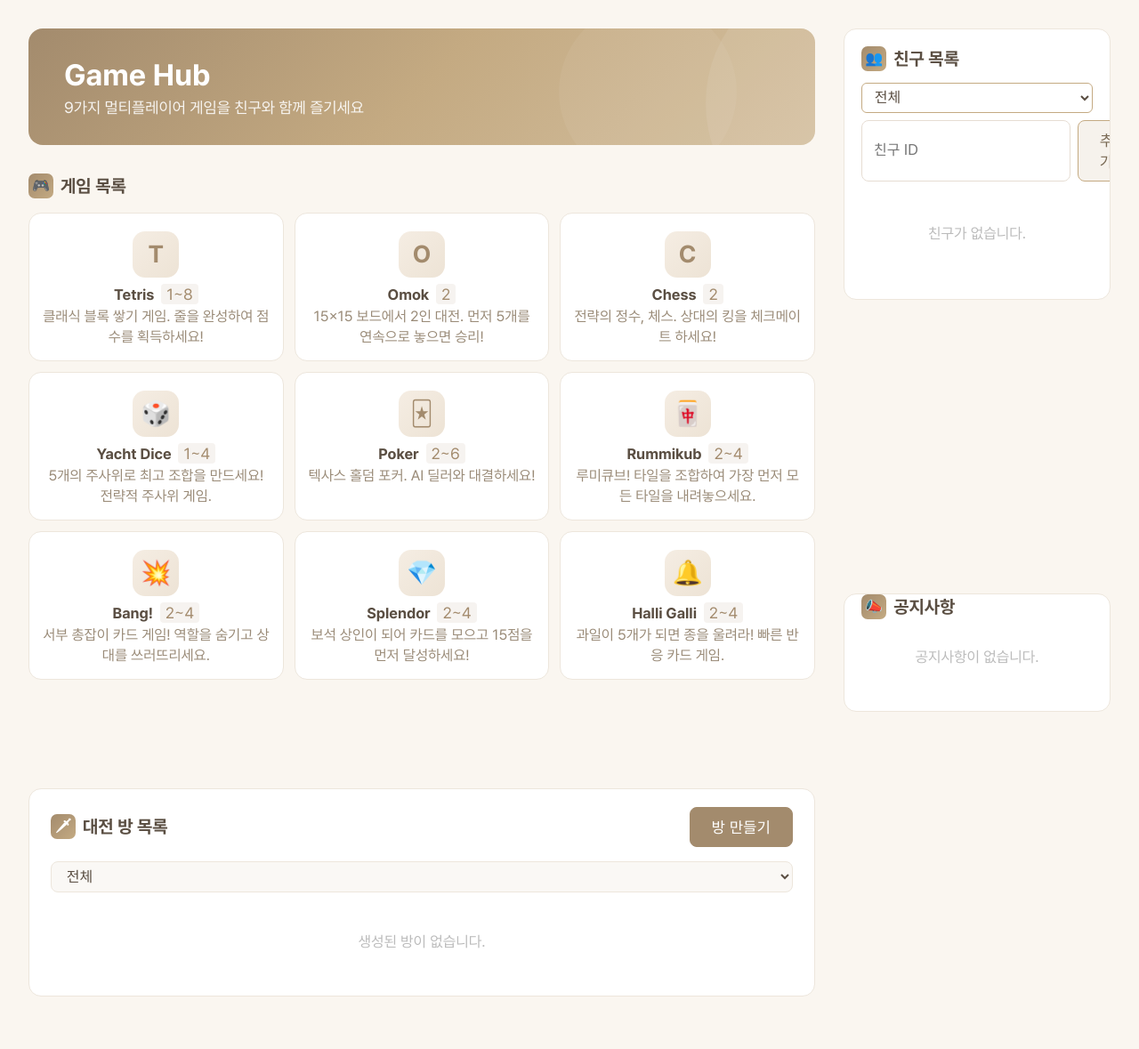
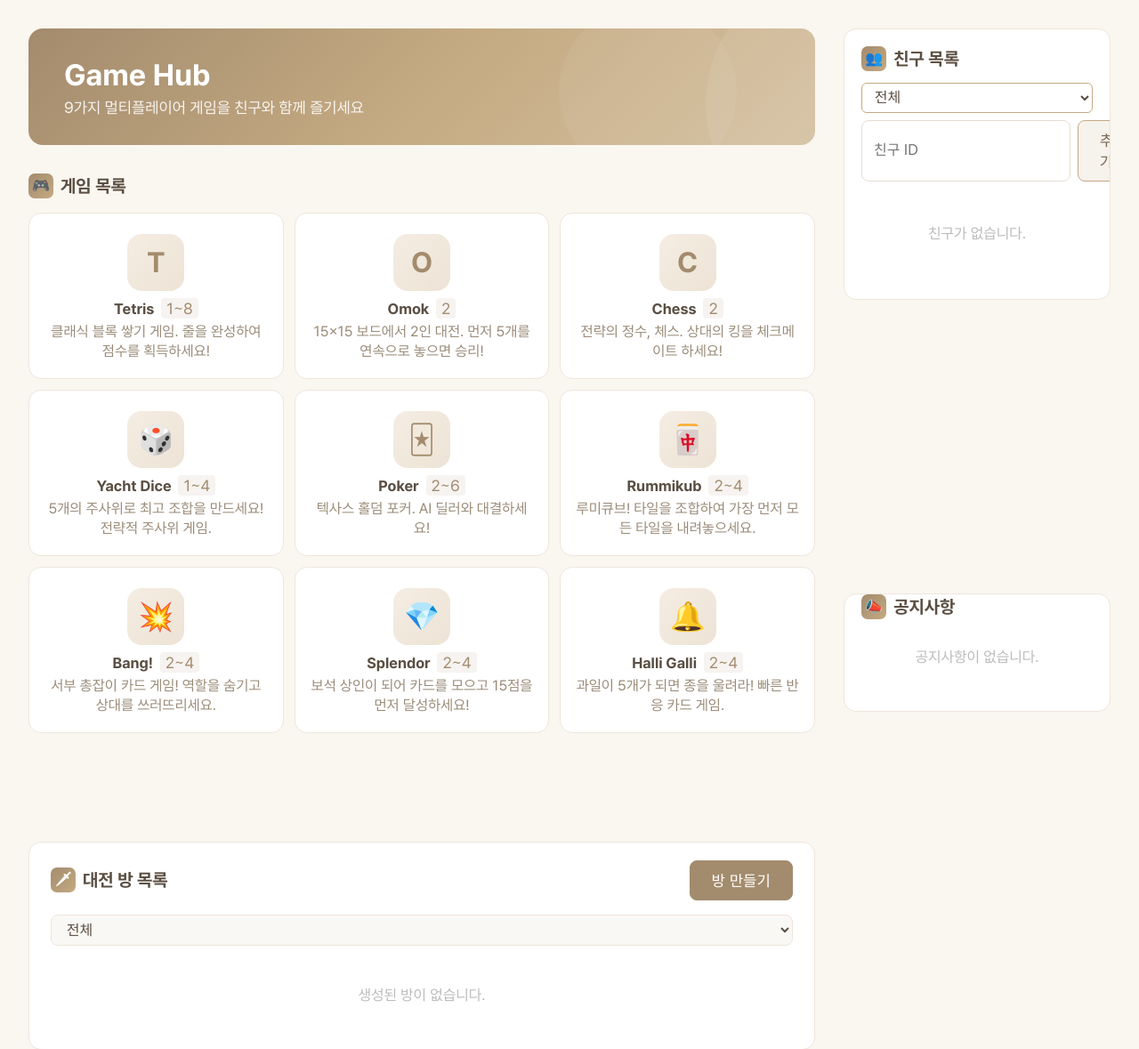
Before and after one commit to mini-game-water/web-resource, a Flask app: page / in a window 1280 px wide. Shown: the part 66-1245 px from the top of the page at 89% size. Run offline with Flask 3, Linux system fonts and the light colour scheme; the visitor is signed in with stand-in values (Sample User, id 1); data that the repository does not hold is empty; some libraries are stand-ins or nearby versions.

Commit message:
fix: status transition bug, reduce game whitespace, enlarge game icons
1. Remove overly aggressive 'offline' guard in on_user_status handler
   that could block online↔chilling transitions in race conditions
2. Remove min-height from game-container, reduce padding to eliminate
   excessive whitespace on all 9 game pages
3. Enlarge game list icons from 52px to 64px on index page for
   better visual presence

Co-Authored-By: Claude Opus 4.6 <noreply@anthropic.com>

```diff
--- a/app.py
+++ b/app.py
@@ -807,7 +807,7 @@ def on_user_status(data):
     status = data.get('status')
     if uid and status in ('online', 'chilling', 'ingame', 'spectating', 'waiting', 'practicing'):
         user = db.get_user(uid)
-        if not user or user.get('status') == 'offline':
+        if not user:
             return
         old_status = user.get('status', 'offline')
         if old_status == status:
--- a/static/css/style.css
+++ b/static/css/style.css
@@ -494,11 +494,11 @@ body {
     display: flex;
     flex-direction: column;
     align-items: center;
-    gap: 0.5rem;
+    gap: 0.6rem;
     background: #fff;
     border: 1px solid #ede6dc;
     border-radius: 14px;
-    padding: 1.2rem 0.8rem 1rem;
+    padding: 1.4rem 1rem 1.2rem;
     text-decoration: none;
     color: inherit;
     transition: transform 0.2s, box-shadow 0.2s, border-color 0.2s;
@@ -513,12 +513,12 @@ body {
 }
 
 .game-list-icon {
-    width: 52px;
-    height: 52px;
-    border-radius: 14px;
+    width: 64px;
+    height: 64px;
+    border-radius: 16px;
     background: linear-gradient(135deg, #f5ede3, #ede3d5);
     color: #a38b6d;
-    font-size: 1.7rem;
+    font-size: 2rem;
     font-weight: 700;
     display: flex;
     align-items: center;
@@ -1226,13 +1226,12 @@ body {
     display: flex;
     flex-direction: column;
     align-items: center;
-    padding: 0.5rem 0.5rem;
-    min-height: calc(100vh - 60px);
+    padding: 0.3rem 0.5rem 1rem;
 }
 
 .game-container h1 {
     font-size: 1.5rem;
-    margin-bottom: 0.4rem;
+    margin-bottom: 0.3rem;
     color: #a38b6d;
 }
 
@@ -2120,7 +2119,7 @@ body {
 /* Game page top ad (above game-container, all 9 game pages) */
 .ad-game-top {
     margin: 0 auto;
-    padding: 0.5rem 1rem;
+    padding: 0.2rem 1rem;
     max-width: 728px;
     min-height: 90px;
     /* Ensures 150px+ distance from game canvas per AdSense gaming policy */
```
